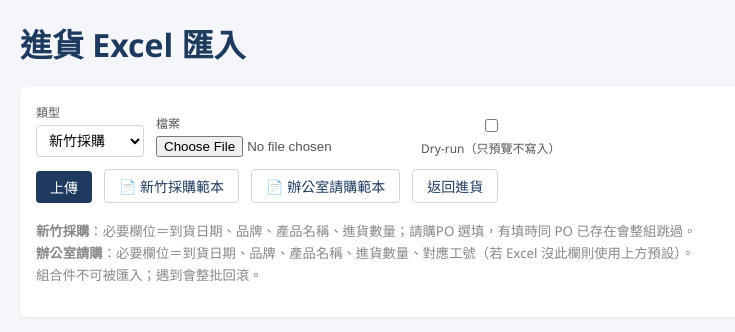
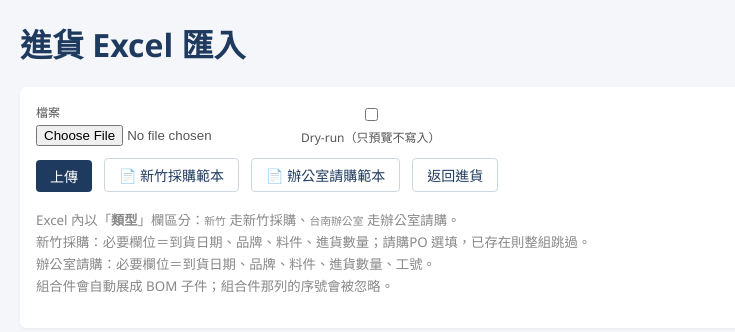
Before and after one commit to alien18331/warehouse_mgr, a FastAPI app: page /import in a window 1280 px wide. Shown: the part 52-384 px from the top of the page, without its empty margins (0-735 px from the left). Run offline with FastAPI, Linux system fonts and the light colour scheme; data that the repository does not hold is empty.

Commit message:
Inbound import: auto-dispatch by 類型 column
/import drops the type radio and default-project dropdown — the Excel
itself carries a 類型 column (新竹 / 台南辦公室). New
importer.import_inbound_auto splits rows by 類型 into two in-memory
xlsx subsets and feeds each to import_fig1 / import_office, then
merges stats (with by_type breakdown). Unknown 類型 values surface as
row-level errors instead of silently routing to the wrong importer.

Co-Authored-By: Claude Opus 4.7 <noreply@anthropic.com>

```diff
--- a/app/importer.py
+++ b/app/importer.py
@@ -651,3 +651,96 @@ def import_fig1(file_bytes: bytes, dry_run: bool = False) -> dict:
             })
 
     return stats
+
+
+# 類型欄位的值對應
+TYPE_HSINCHU_ALIASES = ("新竹", "新竹採購", "hsinchu")
+TYPE_OFFICE_ALIASES = ("台南辦公室", "辦公室", "辦公室請購", "office")
+
+
+def import_inbound_auto(file_bytes: bytes, dry_run: bool = False) -> dict:
+    """讀 xlsx 的「類型」欄，自動分流到 import_fig1 / import_office 後合併結果。
+    若 Excel 沒有「類型」欄，整檔當作新竹採購（fig1）處理。
+    """
+    from io import BytesIO
+    from openpyxl import Workbook
+    wb = load_workbook(BytesIO(file_bytes), data_only=True)
+    if not wb.sheetnames:
+        raise ValueError("Excel 內沒有任何 sheet")
+    ws = wb[wb.sheetnames[0]]
+    rows = list(ws.iter_rows(values_only=True))
+    if not rows:
+        raise ValueError("Excel 是空的")
+    header = [_norm(x) for x in rows[0]]
+    if "類型" not in header:
+        return import_fig1(file_bytes, dry_run=dry_run)
+
+    type_idx = header.index("類型")
+    keep_cols = [i for i, h in enumerate(header) if h != "類型"]
+    out_header = [header[i] for i in keep_cols]
+
+    def build_subset(subset_rows):
+        nb = Workbook(); nws = nb.active; nws.title = "進貨"
+        nws.append(out_header)
+        for r in subset_rows:
+            nws.append([r[i] if i < len(r) else None for i in keep_cols])
+        buf = BytesIO(); nb.save(buf); return buf.getvalue()
+
+    hs_rows, of_rows, unknown_rows = [], [], []
+    for r in rows[1:]:
+        if all(c is None or _norm(c) == "" for c in r):
+            continue
+        t = _norm(r[type_idx]).strip() if type_idx < len(r) else ""
+        if t in TYPE_HSINCHU_ALIASES:
+            hs_rows.append(r)
+        elif t in TYPE_OFFICE_ALIASES:
+            of_rows.append(r)
+        else:
+            unknown_rows.append((r, t))
+
+    merged = {
+        "total_rows": len(rows) - 1,
+        "valid_rows": 0,
+        "groups": 0, "groups_inserted": 0, "lines_inserted": 0,
+        "skipped_existing_po": 0,
+        "errors": [], "dry_run": dry_run, "details": [],
+        "by_type": {},
+    }
+
+    if hs_rows:
+        r1 = import_fig1(build_subset(hs_rows), dry_run=dry_run)
+        merged["by_type"]["hsinchu"] = {
+            "total": r1.get("total_rows", 0),
+            "groups_inserted": r1.get("groups_inserted", 0),
+            "lines_inserted": r1.get("lines_inserted", 0),
+        }
+        merged["valid_rows"] += r1.get("valid_rows", 0)
+        merged["groups"] += r1.get("groups", 0)
+        merged["groups_inserted"] += r1.get("groups_inserted", 0)
+        merged["lines_inserted"] += r1.get("lines_inserted", 0)
+        merged["skipped_existing_po"] += r1.get("skipped_existing_po", 0)
+        for e in r1.get("errors", []):
+            merged["errors"].append({**e, "section": "新竹"})
+        for d in r1.get("details", []):
+            merged["details"].append({**d, "type_label": "新竹", "section": "hsinchu"})
+
+    if of_rows:
+        r2 = import_office(build_subset(of_rows), dry_run=dry_run)
+        merged["by_type"]["office"] = {
+            "total": r2.get("total_rows", 0),
+            "groups_inserted": r2.get("groups_inserted", 0),
+            "lines_inserted": r2.get("lines_inserted", 0),
+        }
+        merged["valid_rows"] += r2.get("valid_rows", 0)
+        merged["groups"] += r2.get("groups", 0)
+        merged["groups_inserted"] += r2.get("groups_inserted", 0)
+        merged["lines_inserted"] += r2.get("lines_inserted", 0)
+        for e in r2.get("errors", []):
+            merged["errors"].append({**e, "section": "辦公室"})
+        for d in r2.get("details", []):
+            merged["details"].append({**d, "type_label": "台南辦公室", "section": "office"})
+
+    for r, t in unknown_rows:
+        merged["errors"].append({"row": "?", "msgs": [f"未知的「類型」值：{t!r}（僅接受新竹／台南辦公室）"]})
+
+    return merged
--- a/app/main.py
+++ b/app/main.py
@@ -1083,8 +1083,7 @@ def loans_del(i: int):
 # ---------- Excel 匯入 ----------
 @app.get("/import", response_class=HTMLResponse)
 def import_form(request: Request):
-    projects = fetch_all("SELECT * FROM projects ORDER BY job_no DESC")
-    return render(request, "import.html", result=None, projects=projects)
+    return render(request, "import.html", result=None)
 
 
 @app.get("/import/template")
@@ -1101,23 +1100,15 @@ def import_template(t: str = "hsinchu"):
         headers={"Content-Disposition": f'attachment; filename="{fname}"'})
 
 
-
-
 @app.post("/import", response_class=HTMLResponse)
 async def import_post(request: Request, file: UploadFile = File(...),
-                      dry_run: int = Form(0), inbound_type: str = Form("hsinchu"),
-                      default_project_id: str = Form("")):
+                      dry_run: int = Form(0)):
     if not file.filename.lower().endswith((".xlsx", ".xlsm")):
         raise HTTPException(400, "請上傳 .xlsx 檔")
     data = await file.read()
     try:
-        if inbound_type == "office":
-            pid = int(default_project_id) if default_project_id else None
-            result = importer.import_office(data, dry_run=bool(dry_run), default_project_id=pid)
-        else:
-            result = importer.import_fig1(data, dry_run=bool(dry_run))
+        result = importer.import_inbound_auto(data, dry_run=bool(dry_run))
     except ValueError as e:
         raise HTTPException(400, str(e))
-    projects = fetch_all("SELECT * FROM projects ORDER BY job_no DESC")
-    return render(request, "import.html", result=result, projects=projects,
-                  dry_run=bool(dry_run), filename=file.filename, inbound_type=inbound_type)
+    return render(request, "import.html", result=result,
+                  dry_run=bool(dry_run), filename=file.filename)
--- a/app/templates/import.html
+++ b/app/templates/import.html
@@ -5,22 +5,8 @@
 <div class="card">
 <form method="post" action="/import" enctype="multipart/form-data">
 <div class="row">
-  <label>類型
-    <select name="inbound_type" id="inbound_type" onchange="toggleProj()">
-      <option value="hsinchu" {% if inbound_type=='hsinchu' %}selected{% endif %}>新竹採購</option>
-      <option value="office" {% if inbound_type=='office' %}selected{% endif %}>辦公室請購</option>
-    </select>
-  </label>
   <label>檔案<input type="file" name="file" accept=".xlsx,.xlsm" required></label>
   <label class="flex"><input type="checkbox" name="dry_run" value="1"> Dry-run（只預覽不寫入）</label>
-</div>
-<div class="row" id="default_proj_row" style="display:none;">
-  <label style="flex:1;">預設對應工號（Excel 沒「對應工號」欄或某列留空時套用）
-    <select name="default_project_id" id="default_project_id" style="width:100%">
-      <option value="">--（Excel 內每列必須有對應工號）</option>
-      {% for p in projects %}<option value="{{ p.id }}">{{ p.job_no }} {% if p.owner %}/ {{ p.owner }}{% endif %}</option>{% endfor %}
-    </select>
-  </label>
 </div>
 <div class="row">
   <button type="submit" class="btn">上傳</button>
@@ -30,26 +16,19 @@
 </div>
 </form>
 <p><small class="muted">
-<b>新竹採購</b>：必要欄位＝到貨日期、品牌、產品名稱、進貨數量；請購PO 選填，有填時同 PO 已存在會整組跳過。<br>
-<b>辦公室請購</b>：必要欄位＝到貨日期、品牌、產品名稱、進貨數量、對應工號（若 Excel 沒此欄則使用上方預設）。<br>
-組合件不可被匯入；遇到會整批回滾。
+Excel 內以「<b>類型</b>」欄區分：<code>新竹</code> 走新竹採購、<code>台南辦公室</code> 走辦公室請購。<br>
+新竹採購：必要欄位＝到貨日期、品牌、料件、進貨數量；請購PO 選填，已存在則整組跳過。<br>
+辦公室請購：必要欄位＝到貨日期、品牌、料件、進貨數量、工號。<br>
+組合件會自動展成 BOM 子件；組合件那列的序號會被忽略。
 </small></p>
 </div>
-
-<script>
-function toggleProj() {
-  const isOffice = document.getElementById('inbound_type').value === 'office';
-  document.getElementById('default_proj_row').style.display = isOffice ? 'flex' : 'none';
-}
-toggleProj();
-</script>
 
 {% if result %}
 <div class="card">
   <h3 style="margin-top:0;">
     匯入結果
     {% if result.dry_run %}<span class="badge office">DRY-RUN</span>{% endif %}
-    <small class="muted">— {{ filename }} ({{ inbound_type or 'hsinchu' }})</small>
+    <small class="muted">— {{ filename }}</small>
   </h3>
   <div class="stats">
     <div class="stat"><div class="n">{{ result.total_rows }}</div><div class="l">原始列數</div></div>
@@ -57,7 +36,7 @@ toggleProj();
     <div class="stat"><div class="n">{{ result.groups }}</div><div class="l">群組（單據）</div></div>
     <div class="stat"><div class="n">{{ result.groups_inserted }}</div><div class="l">已寫入單據</div></div>
     <div class="stat"><div class="n">{{ result.lines_inserted }}</div><div class="l">已寫入明細</div></div>
-    {% if result.skipped_existing_po is defined %}
+    {% if result.skipped_existing_po is defined and result.skipped_existing_po %}
     <div class="stat"><div class="n">{{ result.skipped_existing_po }}</div><div class="l">略過(PO 已存在)</div></div>
     {% endif %}
     <div class="stat" {% if result.errors %}style="border-left:4px solid #c0392b;"{% endif %}>
@@ -65,12 +44,28 @@ toggleProj();
     </div>
   </div>
 
+  {% if result.by_type %}
+    <p style="margin-top:8px;">
+      <small class="muted">
+      {% for k, v in result.by_type.items() %}
+        <b>{{ '新竹' if k=='hsinchu' else '台南辦公室' }}</b>：
+        {{ v.groups_inserted }} 單 / {{ v.lines_inserted }} 明細
+        {% if not loop.last %} &nbsp;|&nbsp; {% endif %}
+      {% endfor %}
+      </small>
+    </p>
+  {% endif %}
+
   {% if result.errors %}
     <h4>錯誤列</h4>
     <table>
-      <tr><th>列號</th><th>原因</th></tr>
+      <tr><th>區段</th><th>列號</th><th>原因</th></tr>
       {% for e in result.errors %}
-      <tr class="warn-row"><td>第 {{ e.row }} 列</td><td>{{ e.msgs | join('、') }}</td></tr>
+      <tr class="warn-row">
+        <td>{{ e.section or '' }}</td>
+        <td>第 {{ e.row }} 列</td>
+        <td>{{ e.msgs | join('、') }}</td>
+      </tr>
       {% endfor %}
     </table>
   {% endif %}
@@ -79,29 +74,18 @@ toggleProj();
     <h4 style="margin-top:16px;">明細</h4>
     <table>
       <tr>
-        <th>日期</th>
-        {% if inbound_type == 'office' %}<th>工號</th>{% else %}<th>PO</th><th>供應商</th>{% endif %}
-        <th>簽收</th><th class="right">明細數</th><th>狀態 / 預覽</th>
+        <th>類型</th><th>日期</th><th>PO / 工號</th><th>供應商</th>
+        <th>簽收</th><th class="right">明細數</th><th>狀態</th>
       </tr>
       {% for d in result.details %}
       <tr>
+        <td>{{ d.type_label or '' }}</td>
         <td>{{ d.date }}</td>
-        {% if inbound_type == 'office' %}
-          <td>{{ d.job_no or '' }}</td>
-        {% else %}
-          <td>{{ d.po_no or '' }}</td>
-          <td>{{ d.supplier or '' }}</td>
-        {% endif %}
+        <td>{{ d.po_no or d.job_no or '' }}</td>
+        <td>{{ d.supplier or '' }}</td>
         <td>{{ d.signer or '' }}</td>
         <td class="right">{{ d.lines }}</td>
-        <td>
-          {% if d.action %}{{ d.action }}{% endif %}
-          {% if d.preview %}
-            <ul style="margin:4px 0; padding-left:18px;">
-              {% for p in d.preview %}<li>{{ p }}</li>{% endfor %}
-            </ul>
-          {% endif %}
-        </td>
+        <td>{{ d.action or '' }}</td>
       </tr>
       {% endfor %}
     </table>
```
